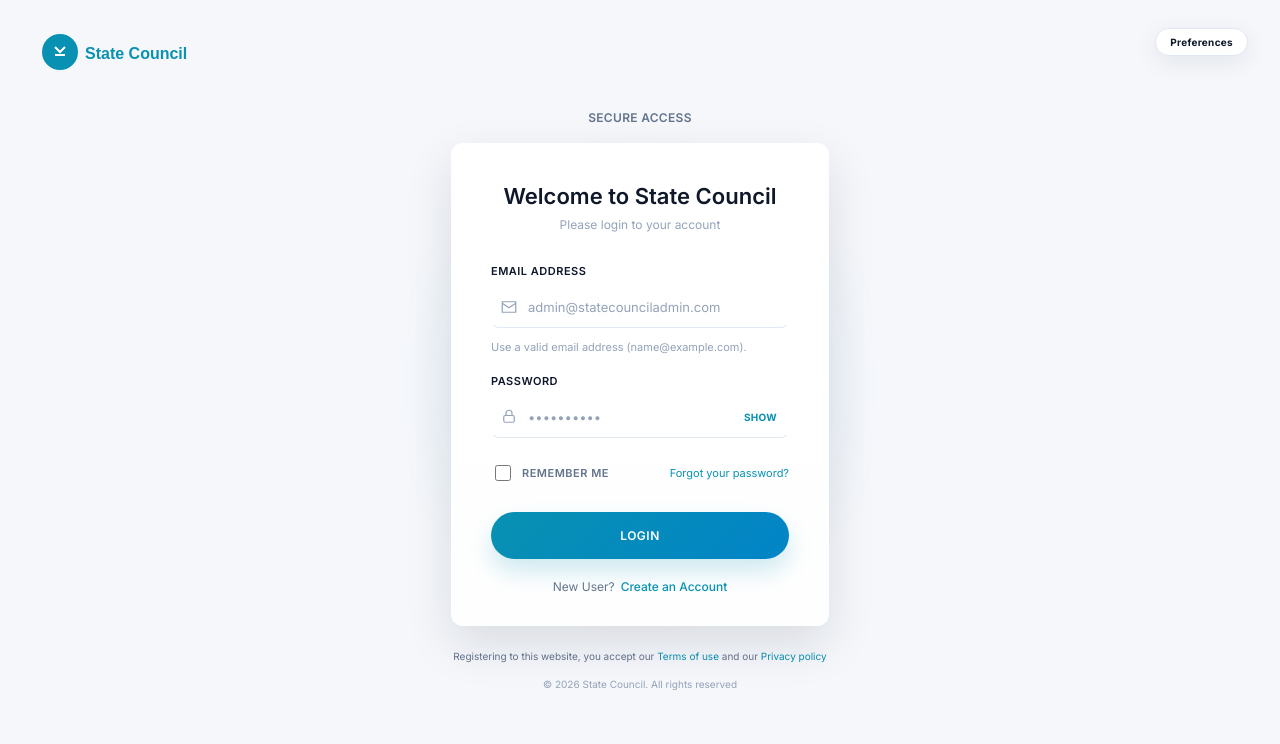
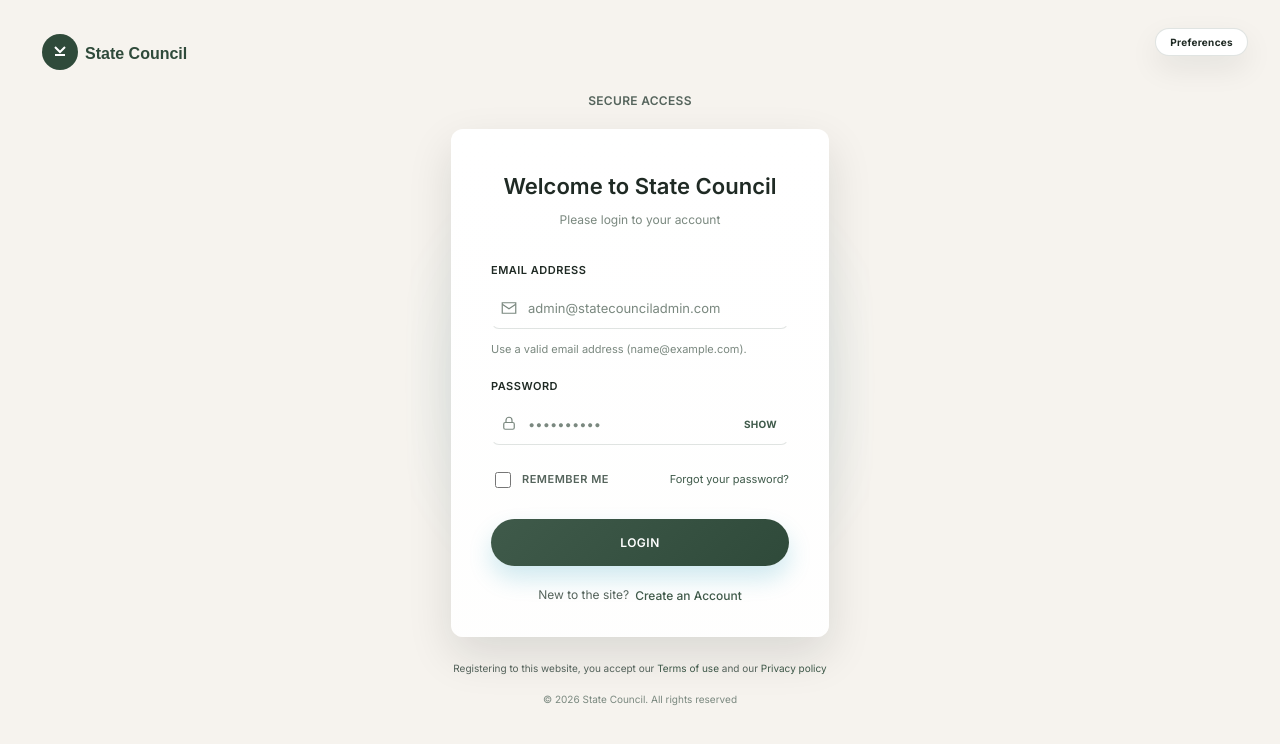
Before and after one commit to geek4ctrl/state-council-admin, an Angular app: page /login in a window 1280 px wide. Shown: the top 744 px of the page. Built offline with nearby package versions, Linux system fonts and the light colour scheme.

Commit message:
[Update]: Light theme adjustment with dark theme.

```diff
--- a/src/app/components/header/header.component.ts
+++ b/src/app/components/header/header.component.ts
@@ -179,9 +179,15 @@ import { ThemeService } from '../../services/theme.service';
     }
 
     .language-option.is-active {
-      background: linear-gradient(120deg, rgba(124, 109, 243, 0.9), rgba(34, 211, 238, 0.7));
-      color: #ffffff;
-      box-shadow: 0 6px 16px rgba(15, 23, 42, 0.35);
+      background: rgba(17, 24, 39, 0.12);
+      color: var(--text);
+      box-shadow: none;
+    }
+
+    :host-context([data-theme="dark"]) .language-option.is-active {
+      background: rgba(229, 231, 235, 0.16);
+      color: #f8fafc;
+      box-shadow: inset 0 0 0 1px rgba(248, 250, 252, 0.22);
     }
 
     .theme-icon {
--- a/src/app/components/sidebar/sidebar.component.ts
+++ b/src/app/components/sidebar/sidebar.component.ts
@@ -78,11 +78,13 @@ interface NavItem {
       justify-content: space-between;
       align-items: center;
       border-bottom: 1px solid var(--border);
-      background: linear-gradient(120deg, rgba(124, 109, 243, 0.15), rgba(34, 211, 238, 0.08));
+      background: linear-gradient(180deg, var(--surface) 0%, var(--surface-elev) 100%);
+      height: 72px;
+      padding: 0 20px;
     }
 
     .logo {
-      padding: 24px 20px;
+      padding: 0;
       flex: 1;
     }
 
@@ -153,9 +155,9 @@ interface NavItem {
     }
 
     .nav-item.active {
-      background: linear-gradient(120deg, rgba(124, 109, 243, 0.35), rgba(34, 211, 238, 0.12));
+      background: rgba(17, 24, 39, 0.08);
       color: var(--text);
-      box-shadow: inset 0 0 0 1px rgba(124, 109, 243, 0.45);
+      box-shadow: none;
       font-weight: 600;
     }
 
--- a/src/app/pages/login/login.component.ts
+++ b/src/app/pages/login/login.component.ts
@@ -14,10 +14,10 @@ import { ThemeService } from '../../services/theme.service';
     <div class="login-page">
       <div class="logo">
         <svg width="180" height="40" viewBox="0 0 180 40" fill="none">
-          <circle cx="20" cy="20" r="18" fill="#0891b2"/>
+          <circle cx="20" cy="20" r="18" fill="currentColor"/>
           <path d="M15 15 L20 20 L25 15" stroke="white" stroke-width="2" fill="none"/>
           <path d="M15 23 L25 23" stroke="white" stroke-width="2"/>
-          <text x="45" y="27" font-family="Sora, sans-serif" font-size="16" font-weight="600" fill="#0891b2">{{ copy().logoText }}</text>
+          <text x="45" y="27" font-family="Sora, sans-serif" font-size="16" font-weight="600" fill="currentColor">{{ copy().logoText }}</text>
         </svg>
       </div>
       <div class="utility-menu" [class.is-open]="utilityOpen()">
@@ -313,6 +313,7 @@ import { ThemeService } from '../../services/theme.service';
       position: absolute;
       top: 32px;
       left: 40px;
+      color: var(--primary-strong);
       z-index: 10;
     }
 
--- a/src/app/services/language.service.ts
+++ b/src/app/services/language.service.ts
@@ -329,7 +329,7 @@ const translations: Record<Language, AppCopy> = {
     loginAriaLabel: 'Login to your account',
     loginLoading: 'SIGNING IN...',
     loginText: 'LOGIN',
-    newUserText: 'New User?',
+    newUserText: 'New to the site?',
     createAccountLink: 'Create an Account',
     footerPrefix: 'Registering to this website, you accept our',
     footerMiddle: ' and our ',
@@ -623,7 +623,7 @@ const translations: Record<Language, AppCopy> = {
     loginAriaLabel: 'Se connecter à votre compte',
     loginLoading: 'CONNEXION...',
     loginText: 'SE CONNECTER',
-    newUserText: 'Nouveau utilisateur ?',
+    newUserText: 'Nouveau sur le site ?',
     createAccountLink: 'Créer un compte',
     footerPrefix: 'En vous inscrivant sur ce site, vous acceptez nos',
     footerMiddle: ' et notre ',
--- a/src/styles.css
+++ b/src/styles.css
@@ -2,30 +2,37 @@
 
 :root {
   color-scheme: light;
-  --bg: #f5f7fb;
-  --surface: #ffffff;
-  --surface-alt: #eef2f6;
-  --surface-elev: #f8fafc;
-  --text: #0f172a;
-  --text-muted: #64748b;
-  --text-subtle: #94a3b8;
-  --border: #e2e8f0;
-  --border-strong: #cbd5f5;
-  --primary: #0891b2;
-  --primary-strong: #0284c7;
-  --accent-1: #22d3ee;
-  --accent-2: #6366f1;
-  --accent-3: #34d399;
-  --danger: #dc3545;
-  --danger-strong: #b02a37;
-  --success: #10b981;
-  --warning: #f59e0b;
-  --info: #3b82f6;
-  --overlay: rgba(15, 23, 42, 0.5);
-  --ring: 0 0 0 2px rgba(8, 145, 178, 0.35);
-  --shadow-soft: 0 6px 24px rgba(15, 23, 42, 0.08);
-  --shadow-strong: 0 18px 48px rgba(15, 23, 42, 0.12);
-  --shadow-card: 0 8px 30px rgba(15, 23, 42, 0.08);
+  --surface-0: #f6f3ee;
+  --surface-1: #ffffff;
+  --ink-strong: #1f2a24;
+  --ink-muted: #55645c;
+  --accent: #6f7f6d;
+  --accent-strong: #3f5a4a;
+  --accent-soft: rgba(111, 127, 109, 0.18);
+  --bg: var(--surface-0);
+  --surface: var(--surface-1);
+  --surface-alt: #f2eee7;
+  --surface-elev: #fbfaf7;
+  --text: var(--ink-strong);
+  --text-muted: var(--ink-muted);
+  --text-subtle: #7a887f;
+  --border: rgba(63, 90, 74, 0.16);
+  --border-strong: rgba(63, 90, 74, 0.28);
+  --primary: var(--accent-strong);
+  --primary-strong: #2f4a3a;
+  --accent-1: #bf9874;
+  --accent-2: #6f7f6d;
+  --accent-3: #3f5a4a;
+  --danger: #b13c3c;
+  --danger-strong: #8f2f2f;
+  --success: #2f7d5f;
+  --warning: #c58a3e;
+  --info: #51756a;
+  --overlay: rgba(31, 42, 36, 0.42);
+  --ring: 0 0 0 3px rgba(191, 152, 116, 0.45);
+  --shadow-soft: 0 12px 30px rgba(19, 27, 23, 0.08);
+  --shadow-strong: 0 18px 45px rgba(19, 27, 23, 0.12);
+  --shadow-card: 0 10px 28px rgba(19, 27, 23, 0.1);
   --space-1: 12px;
   --space-2: 16px;
   --space-3: 20px;
@@ -70,19 +77,16 @@ body {
   -webkit-font-smoothing: antialiased;
   -moz-osx-font-smoothing: grayscale;
   background: var(--bg);
-  background-image:
-    radial-gradient(circle at 20% 10%, rgba(124, 109, 243, 0.16), transparent 45%),
-    radial-gradient(circle at 80% 0%, rgba(34, 211, 238, 0.12), transparent 40%),
-    radial-gradient(circle at 10% 80%, rgba(52, 211, 153, 0.12), transparent 45%);
   color: var(--text);
-  font-size: 14px;
+  font-size: 16px;
+  line-height: 1.55;
 }
 
 button,
 input,
 select,
 textarea {
-  font-size: 14px;
+  font-size: 16px;
 }
 
 :focus-visible {
@@ -105,11 +109,16 @@ h1, h2, h3, h4, h5, h6 {
 
 button {
   font-family: inherit;
+  border-radius: 999px;
 }
 
 a {
   text-decoration: none;
-  color: inherit;
+  color: var(--accent-strong);
+}
+
+a:hover {
+  color: var(--primary-strong);
 }
 
 .filter-panel {
```
